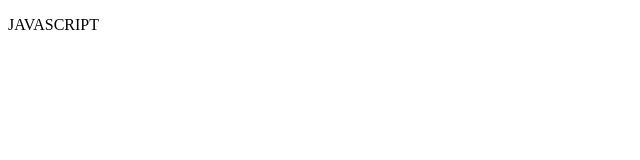
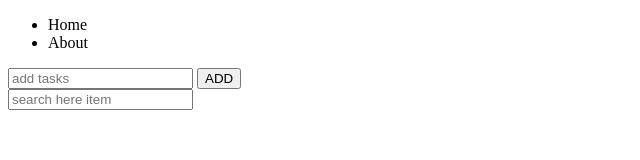
Before and after one commit to elie-iradukunda/Dom_learning, a plain HTML site: page landing.html in a window 1280 px wide. Shown: the whole page, without its empty margins (0-640 px from the left). Drawn offline with Linux system fonts and the light colour scheme.

Commit message:
todo app

```diff
--- a/landing.html
+++ b/landing.html
@@ -1,19 +1,61 @@
 <!DOCTYPE html>
 <html lang="en">
+<head>
+  <meta charset="UTF-8" />
+  <meta name="viewport" content="width=device-width, initial-scale=1.0"/>
+  <title>Document</title>
+</head>
+<body>
+  <div class="page1">
+    <ul id="myul">
+      <li>Home</li>
+      <li>About</li>
+    </ul>
 
-<head>
-    <meta charset="UTF-8">
-    <meta name="viewport" content="width=device-width, initial-scale=1.0">
-    <title>Document</title>
-</head>
+    <div class="tasks">
+      <input type="text" id="myinput" placeholder="add tasks" />
+      <button onclick="addtask()">ADD</button>
+    </div>
 
-<body>
-    <div>
-        <p id="message">JAVASCRIPT</p>
-        <script>
-            let message=document.getElementById('message');
-            console.log(message)
-        </script>
+    <div class="search">
+      <input type="text" id="search" placeholder="search here item" oninput="searching()" />
+    </div>
+  </div>
+
+  <script>
+    function addtask() {
+      const listitem = document.getElementById("myul");
+      const inputvalue = document.getElementById("myinput").value;
+
+      if (inputvalue === "") {
+        alert("please type something");
+        return;
+      }
+
+      const lists = document.createElement("li");
+      const textNode = document.createTextNode(inputvalue);
+
+      lists.appendChild(textNode);
+      listitem.appendChild(lists);
+      document.getElementById("myinput").value = "";
+
+    }
+
+    function searching() {
+      const listItems = document.querySelectorAll("#myul li");
+      const searchInput = document.getElementById("search").value.toLowerCase();
+
+      listItems.forEach((item) => {
+        if(searchInput===""){
+            item.style.backgroundColor = "none";
+        }
+        else if(item.textContent.toLowerCase().includes(searchInput)) {
+          item.style.display="block"
+        } else {
+          item.style.display="none"
+        }
+      });
+    }
+  </script>
 </body>
-
 </html>
```
